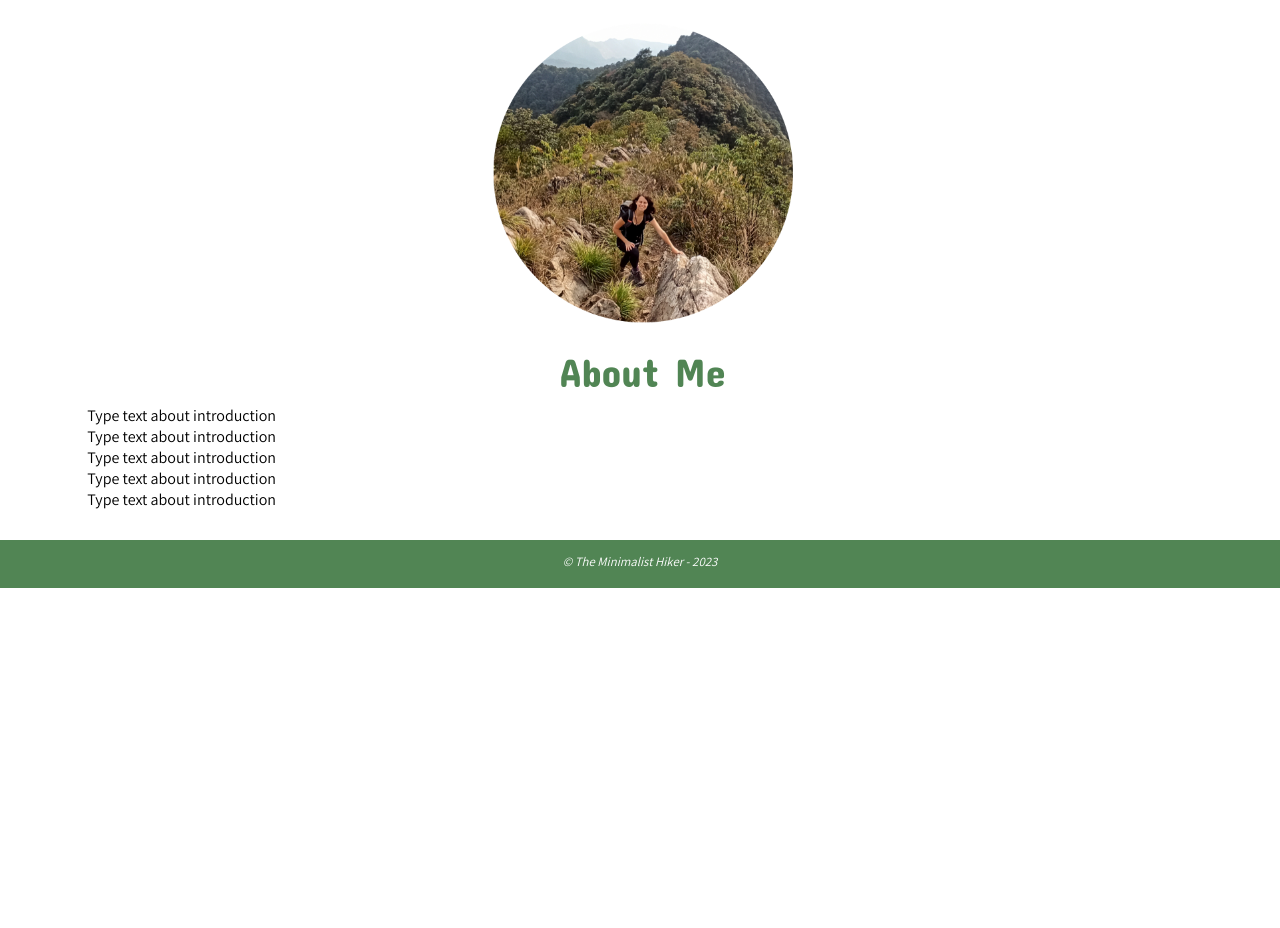
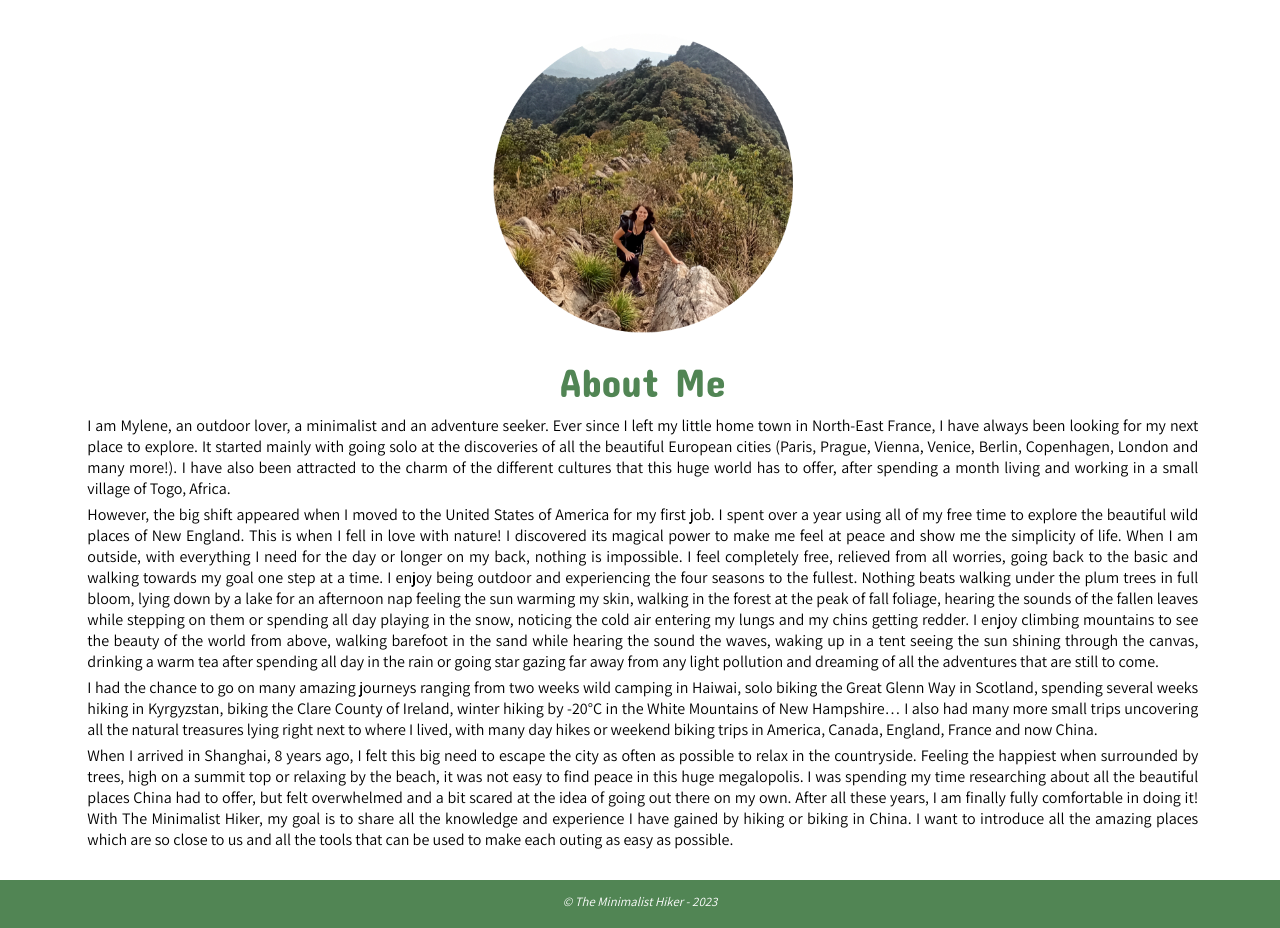
Before and after one commit to mylenejeannot/mylenejeannot.github.io, a plain HTML site: page about.html in a window 1280 px wide. Shown: the part 1403-2331 px from the top of the page. Before the commit the page ends 1991 px from the top, so only its background shows below. Drawn offline with Linux system fonts and the light colour scheme.

Commit message:
Add files via upload

```diff
--- a/about.css
+++ b/about.css
@@ -104,5 +104,5 @@ p {
     border-right: #FED269 solid 5px;
     padding-left: 3%;
     padding-right: 3%;
-    margin-top: 10px;
+    margin-top: 20px;
 }
--- a/about.html
+++ b/about.html
@@ -102,11 +102,27 @@
             <a href="images/about/aboutme_big.jpg" target="_blank"><img src="images/about/aboutme_small.png" alt="Small picture of me in the mountains"></a>
             <h1>About Me</h1>
             <p>
-                Type text about introduction <br />
-                Type text about introduction <br />
-                Type text about introduction <br />
-                Type text about introduction <br />
-                Type text about introduction <br />
+                I am Mylene, an outdoor lover, a minimalist and an adventure seeker. Ever since I left my little home town in North-East France,
+                I have always been looking for my next place to explore. It started mainly with going solo at the discoveries of all the beautiful European cities
+                (Paris, Prague, Vienna, Venice, Berlin, Copenhagen, London and many more!). I have also been attracted to the charm of the different cultures that this huge world has to offer,
+                after spending a month living and working in a small village of Togo, Africa.
+            </p>
+            <p>
+                However, the big shift appeared when I moved to the United States of America for my first job. I spent over a year using all of my free time to explore the beautiful wild places of New England.
+                This is when I fell in love with nature! I discovered its magical power to make me feel at peace and show me the simplicity of life. When I am outside, with everything I need for the day or longer on my back,
+                nothing is impossible. I feel completely free, relieved from all worries, going back to the basic and walking towards my goal one step at a time. I enjoy being outdoor and experiencing the four seasons to the fullest.
+                Nothing beats walking under the plum trees in full bloom, lying down by a lake for an afternoon nap feeling the sun warming my skin, walking in the forest at the peak of fall foliage,
+                hearing the sounds of the fallen leaves while stepping on them or spending all day playing in the snow, noticing the cold air entering my lungs and my chins getting redder. I enjoy climbing mountains to see the beauty of the world from above,
+                walking barefoot in the sand while hearing the sound the waves, waking up in a tent seeing the sun shining through the canvas, drinking a warm tea after spending all day in the rain or going star gazing far away from any light pollution and dreaming of all the adventures that are still to come.
+            </p>
+            <p>
+                I had the chance to go on many amazing journeys ranging from two weeks wild camping in Haiwai, solo biking the Great Glenn Way in Scotland, spending several weeks hiking in Kyrgyzstan, biking the Clare County of Ireland, winter hiking by -20°C in the White Mountains of New Hampshire…
+                I also had many more small trips uncovering all the natural treasures lying right next to where I lived, with many day hikes or weekend biking trips in America, Canada, England, France and now China.
+            </p>
+            <p>
+                When I arrived in Shanghai, 8 years ago, I felt this big need to escape the city as often as possible to relax in the countryside. Feeling the happiest when surrounded by trees, high on a summit top or relaxing by the beach, it was not easy to find peace in this huge megalopolis.
+                I was spending my time researching about all the beautiful places China had to offer, but felt overwhelmed and a bit scared at the idea of going out there on my own. After all these years, I am finally fully comfortable in doing it! With The Minimalist Hiker,
+                my goal is to share all the knowledge and experience I have gained by hiking or biking in China. I want to introduce all the amazing places which are so close to us and all the tools that can be used to make each outing as easy as possible.
             </p>
     </section>
     </main>
```
